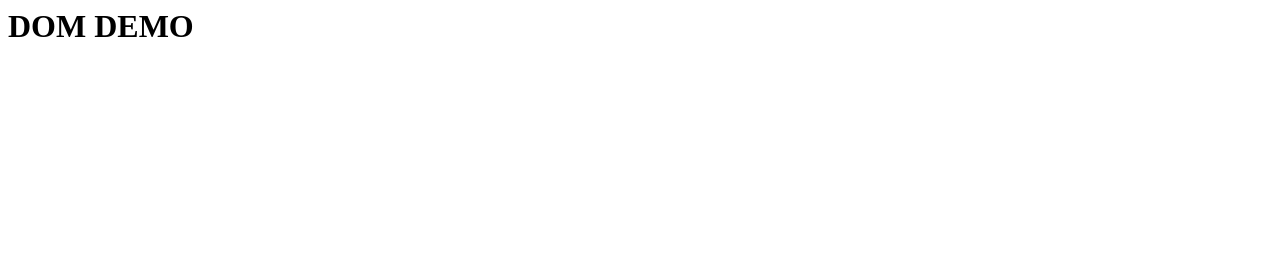
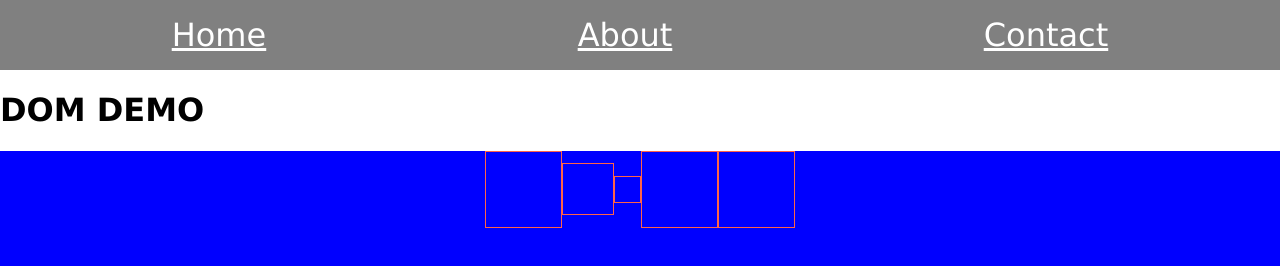
Before and after one commit to Kcrosas/LABS-querySelector-FSA, a plain HTML site: page index.html in a window 1280 px wide. Drawn offline with Linux system fonts and the light colour scheme.

Commit message:
post example

```diff
--- a/index.html
+++ b/index.html
@@ -1,6 +1,77 @@
 <html>
-  <head> </head>
+  <head>
+    <style>
+      body {
+        font-family: Verdana, Geneva, Tahoma, sans-serif;
+        margin: 0;
+      }
+      nav {
+        background-color: gray;
+        display: flex;
+        justify-content: space-around;
+        padding: 1rem;
+      }
+      nav a {
+        color: white;
+        font-size: 2rem;
+      }
+      #container {
+        display: flex;
+        flex-wrap: wrap;
+        justify-content: center;
+        align-items: center;
+        align-content: space-between;
+        background-color: blue;
+        height: calc(100vh - 5rem);
+      }
+      #container div {
+        border: solid 1px tomato;
+      }
+      .sm {
+        width: 25px;
+        height: 25px;
+      }
+
+      .md {
+        width: 50px;
+        height: 50px;
+      }
+
+      .lg {
+        width: 75px;
+        height: 75px;
+      }
+    </style>
+  </head>
   <body>
+    <nav>
+      <a href="#">Home</a>
+      <a href="#">About</a>
+      <a href="#">Contact</a>
+    </nav>
     <h1>DOM DEMO</h1>
+    <div id="container"></div>
+    <script>
+      const nav = document.querySelector("nav");
+      const collect = (start) => {
+        let results = [];
+        results.push(start);
+        [...start.children].forEach(function (child) {
+          result = [...results, ...collect(child)];
+        });
+        return results;
+      };
+      collect(window.document).forEach((el) => console.log(el));
+      const random = (min, max) => Math.round(Math.random() * (max - min));
+
+      const num = random(20, 60);
+      const sizes = ["sm", "md", "lg"];
+      const container = document.querySelector("#container");
+      for (let i = 0; i < num; i++) {
+        const div = document.createElement("div");
+        div.classList.add(sizes[Math.floor(Math.random() * 3)]);
+        container.appendChild(div);
+      }
+    </script>
   </body>
 </html>
```
